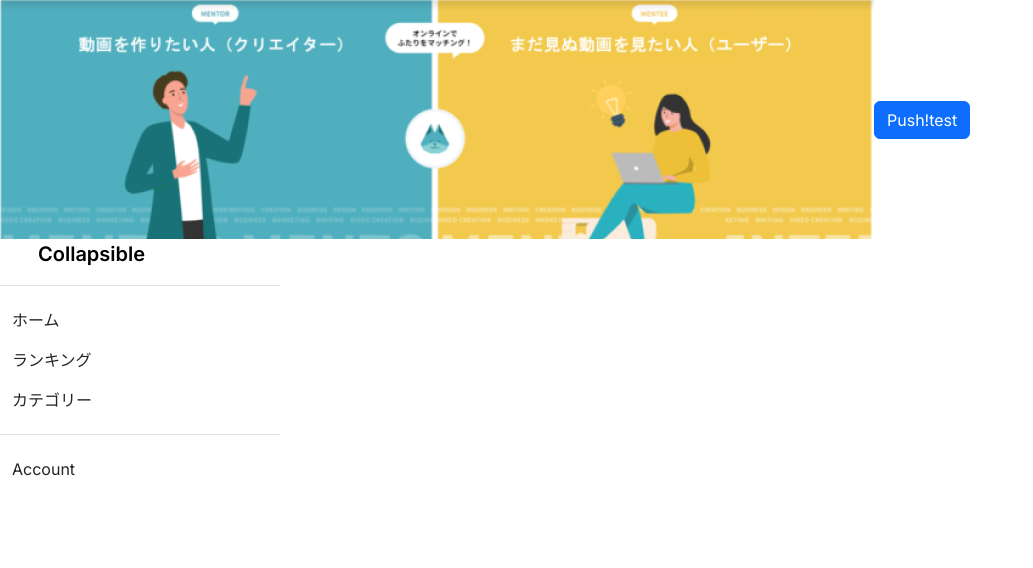
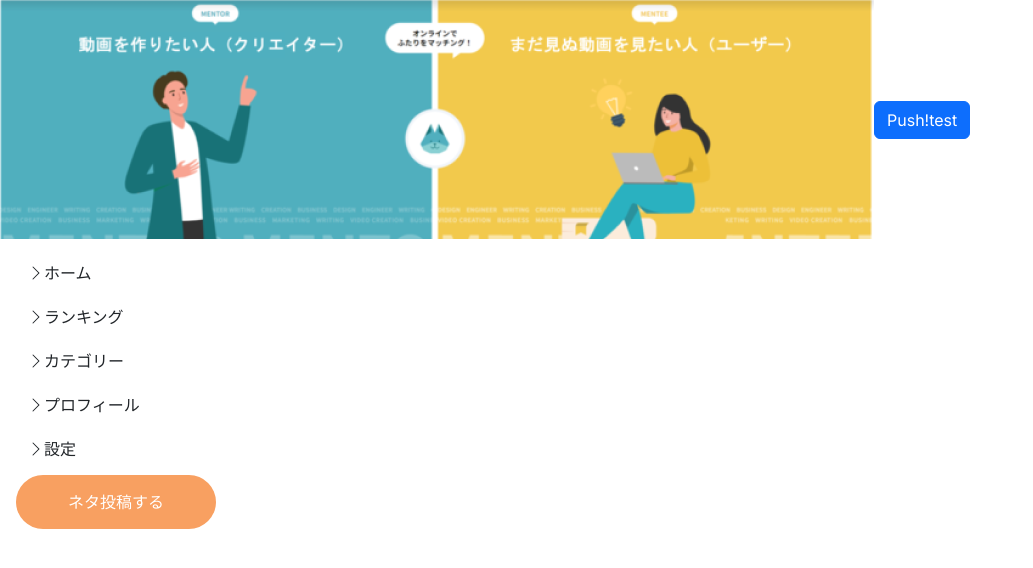
Before and after one commit to Don-Laboratory/neta-net, a Next.js app: page / in a window 1280 px wide. Shown: the top 568 px of the page, without its empty margins (0-1033 px from the left). Built offline with nearby package versions, Linux system fonts and the light colour scheme.

Commit message:
react bootstrapへ変更

```diff
--- a/package.json
+++ b/package.json
@@ -10,8 +10,10 @@
   },
   "dependencies": {
     "bootstrap": "^5.3.3",
+    "bootstrap-icons": "^1.11.3",
     "next": "14.1.0",
     "react": "18.2.0",
+    "react-bootstrap": "^2.10.2",
     "react-dom": "18.2.0"
   },
   "devDependencies": {
--- a/src/app/page.tsx
+++ b/src/app/page.tsx
@@ -1,53 +1,67 @@
 import Image from "next/image";
 import allScss from '@/styles/scss/project/_home.module.scss'
+import { Button } from 'react-bootstrap';
 
 export default function Home() {
   return (
     <main>
       <Image className={"mv"} src="/home/pc_mv_img01.png" alt="メインビジュアル" width={874} height={239} />
 
-      <button type="button" className="btn btn-primary">
+      <Button variant="primary">
         Push!test
-      </button>
+      </Button>
 
-      <div className={[allScss.sidebar].join(`flex-shrink-0 p-3`)}>
-        <a href="/" className="d-flex align-items-center pb-3 mb-3 link-body-emphasis text-decoration-none border-bottom">
-          <svg className="bi pe-none me-2" width="30" height="24"></svg>
-          <span className="fs-5 fw-semibold">Collapsible</span>
-        </a>
+      <div className={`${allScss.sidebar} ${"flex-shrink-0 p-3"}`}>
         <ul className="list-unstyled ps-0">
-          <li className="mb-1">
-            <button className="btn btn-toggle d-inline-flex align-items-center rounded border-0 collapsed" data-bs-toggle="collapse" data-bs-target="#home-collapse" aria-expanded="true">
+          <li className="mb-2">
+            <button className={`${allScss.test} ${"btn btn-toggle d-inline-flex align-items-center rounded border-0 collapsed"}`} data-bs-toggle="collapse" data-bs-target="#orders-collapse" aria-expanded="false">
+              <svg xmlns="http://www.w3.org/2000/svg" width="16" height="16" fill="currentColor" className="bi bi-chevron-right" viewBox="0 0 16 16">
+                <path fill-rule="evenodd" d="M4.646 1.646a.5.5 0 0 1 .708 0l6 6a.5.5 0 0 1 0 .708l-6 6a.5.5 0 0 1-.708-.708L10.293 8 4.646 2.354a.5.5 0 0 1 0-.708z" />
+              </svg>
               ホーム
             </button>
-            {/* <div className="collapse show" id="home-collapse">
-              <ul className="btn-toggle-nav list-unstyled fw-normal pb-1 small">
-                <li><a href="#" className="link-body-emphasis d-inline-flex text-decoration-none rounded">Overview</a></li>
-                <li><a href="#" className="link-body-emphasis d-inline-flex text-decoration-none rounded">Updates</a></li>
-                <li><a href="#" className="link-body-emphasis d-inline-flex text-decoration-none rounded">Reports</a></li>
-              </ul>
-            </div> */}
           </li>
-          <li className="mb-1">
-            <button className="btn btn-toggle d-inline-flex align-items-center rounded border-0 collapsed" data-bs-toggle="collapse" data-bs-target="#dashboard-collapse" aria-expanded="false">
+          <li className="mb-2">
+            <button className={`${allScss.test} ${"btn btn-toggle d-inline-flex align-items-center rounded border-0 collapsed"}`} data-bs-toggle="collapse" data-bs-target="#orders-collapse" aria-expanded="false">
+              <svg xmlns="http://www.w3.org/2000/svg" width="16" height="16" fill="currentColor" className="bi bi-chevron-right" viewBox="0 0 16 16">
+                <path fill-rule="evenodd" d="M4.646 1.646a.5.5 0 0 1 .708 0l6 6a.5.5 0 0 1 0 .708l-6 6a.5.5 0 0 1-.708-.708L10.293 8 4.646 2.354a.5.5 0 0 1 0-.708z" />
+              </svg>
               ランキング
             </button>
           </li>
-          <li className="mb-1">
-            <button className="btn btn-toggle d-inline-flex align-items-center rounded border-0 collapsed" data-bs-toggle="collapse" data-bs-target="#orders-collapse" aria-expanded="false">
+          <li className="mb-2">
+            <button className={`${allScss.test} ${"btn btn-toggle d-inline-flex align-items-center rounded border-0 collapsed"}`} data-bs-toggle="collapse" data-bs-target="#orders-collapse" aria-expanded="false">
+              <svg xmlns="http://www.w3.org/2000/svg" width="16" height="16" fill="currentColor" className="bi bi-chevron-right" viewBox="0 0 16 16">
+                <path fill-rule="evenodd" d="M4.646 1.646a.5.5 0 0 1 .708 0l6 6a.5.5 0 0 1 0 .708l-6 6a.5.5 0 0 1-.708-.708L10.293 8 4.646 2.354a.5.5 0 0 1 0-.708z" />
+              </svg>
               カテゴリー
             </button>
           </li>
-          <li className="border-top my-3"></li>
+          <li className="mb-2">
+            <button className={`${allScss.test} ${"btn btn-toggle d-inline-flex align-items-center rounded border-0 collapsed"}`} data-bs-toggle="collapse" data-bs-target="#orders-collapse" aria-expanded="false">
+              <svg xmlns="http://www.w3.org/2000/svg" width="16" height="16" fill="currentColor" className="bi bi-chevron-right" viewBox="0 0 16 16">
+                <path fill-rule="evenodd" d="M4.646 1.646a.5.5 0 0 1 .708 0l6 6a.5.5 0 0 1 0 .708l-6 6a.5.5 0 0 1-.708-.708L10.293 8 4.646 2.354a.5.5 0 0 1 0-.708z" />
+              </svg>
+              プロフィール
+            </button>
+          </li>
+          <li className="mb-2">
+            <button className={`${allScss.test} ${"btn btn-toggle d-inline-flex align-items-center rounded border-0 collapsed"}`} data-bs-toggle="collapse" data-bs-target="#orders-collapse" aria-expanded="false">
+              <svg xmlns="http://www.w3.org/2000/svg" width="16" height="16" fill="currentColor" className="bi bi-chevron-right" viewBox="0 0 16 16">
+                <path fill-rule="evenodd" d="M4.646 1.646a.5.5 0 0 1 .708 0l6 6a.5.5 0 0 1 0 .708l-6 6a.5.5 0 0 1-.708-.708L10.293 8 4.646 2.354a.5.5 0 0 1 0-.708z" />
+              </svg>
+              設定
+            </button>
+          </li>
           <li className="mb-1">
-            <button className="btn btn-toggle d-inline-flex align-items-center rounded border-0 collapsed" data-bs-toggle="collapse" data-bs-target="#account-collapse" aria-expanded="false">
-              Account
+            <button className={`${allScss.netaPost} ${"btn btn-toggle d-inline-flex align-items-center rounded border-0 collapsed test"}`} data-bs-toggle="collapse" data-bs-target="#account-collapse" aria-expanded="false">
+              ネタ投稿する
             </button>
           </li>
         </ul>
       </div>
 
-    </main>
+    </main >
 
   )
 }
--- a/src/styles/scss/project/_home.module.scss
+++ b/src/styles/scss/project/_home.module.scss
@@ -2,6 +2,16 @@
 
 .sidebar {
     width: 280px;
+}
+
+.netaPost {
+    background-color: #F8A061;
+    color: #fff;
+    width: 200px;
+    height: 54px;
+    display: flex;
+    justify-content: center;
+    border-radius: 30px !important;
 }
 
 @include mobile() {
```
Also changed, not shown: 1 other file (tests, documents, lock files or other folders).
